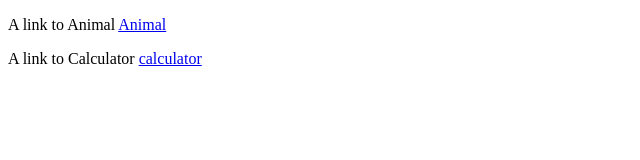
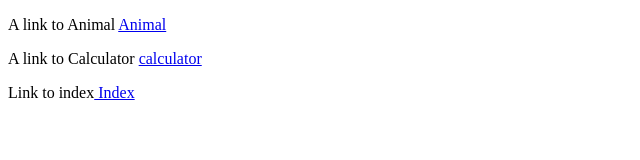
Before and after one commit to hongjie221/hw02Repo, a plain HTML site: page hw02/index.html in a window 1280 px wide. Shown: the whole page, without its empty margins (0-640 px from the left). Drawn offline with Linux system fonts and the light colour scheme.

Commit message:
Update index.html

```diff
--- a/hw02/index.html
+++ b/hw02/index.html
@@ -8,7 +8,7 @@
 <body>
     <p>A link to Animal <a href="http://animal.lilydevelop.com"> Animal</a></p>
     <p>A link to Calculator <a href="http://calculator.lilydevelop.com"> calculator</a></p>
-
+    <p>Link to index<a href="http://www.lilydevelop.com"> Index</a></p>
 </body>
 
 </html>
```
